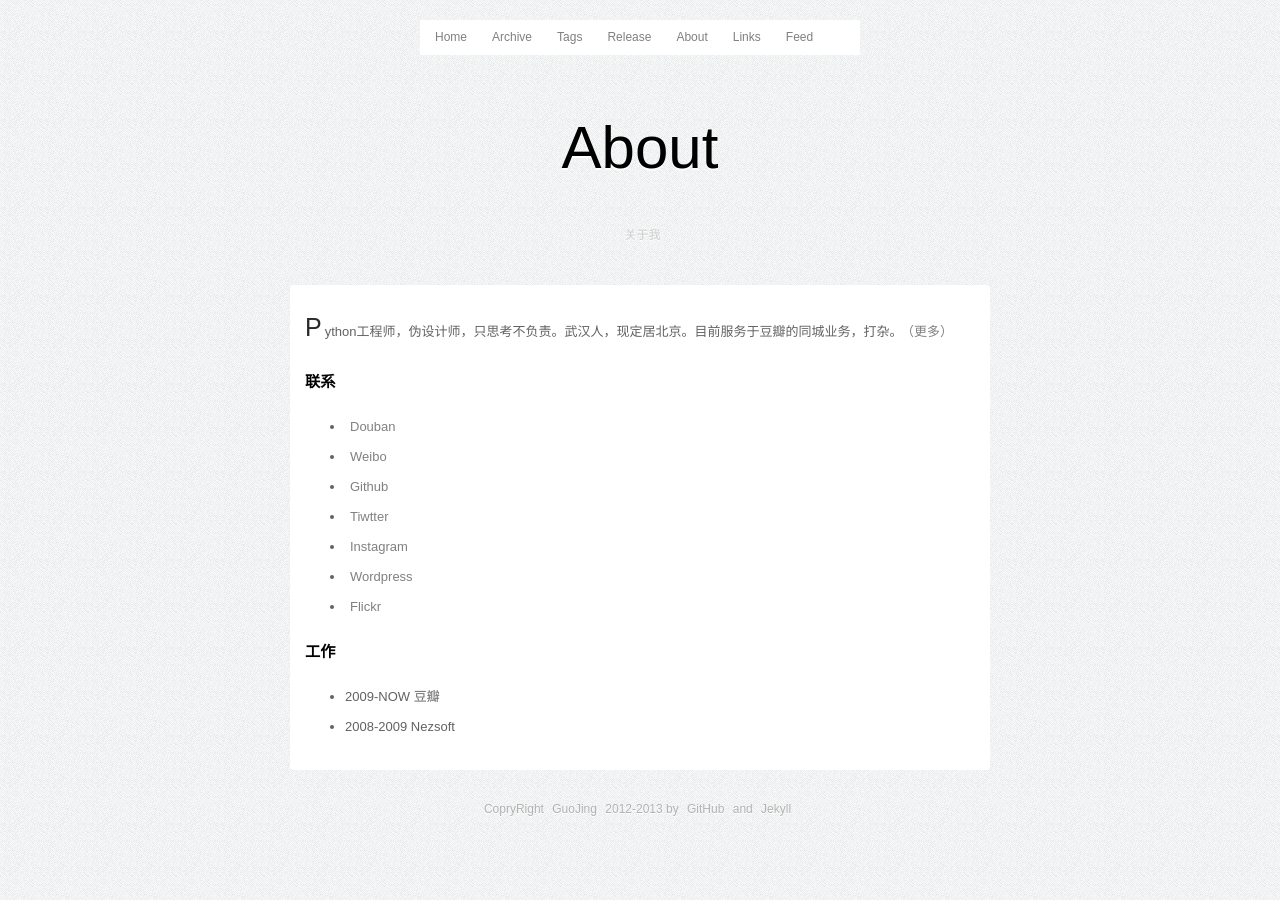
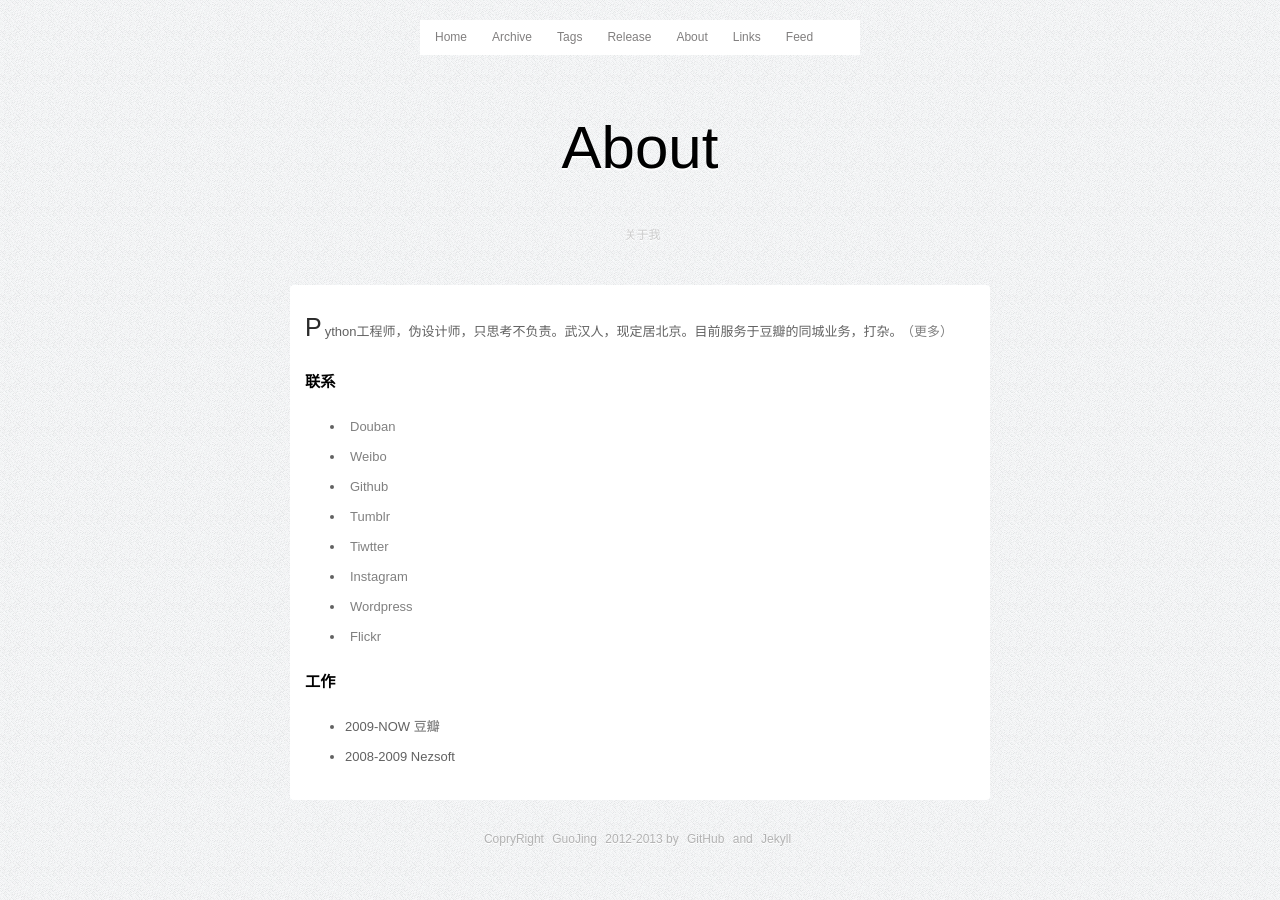
Before and after one commit to zwitzwit/guojing.github.com, a Jekyll site: the page built from about/index.md, in a window 1280 px wide. Built offline with Jekyll 4.4.1, drawn with Linux system fonts in a browser that asks for light colours; Markdown is read by kramdown in place of the engine named in the settings.

Commit message:
add tumblr url

```diff
--- a/about/index.md
+++ b/about/index.md
@@ -10,6 +10,7 @@ Python工程师，伪设计师，只思考不负责。武汉人，现定居北
 * [Douban](http://www.douban.com/people/JGuo/)
 * [Weibo](http://weibo.com/soundbbg/)
 * [Github](http://www.github.com/guojing)
+* [Tumblr](http://jguoer.tumblr.com/)
 * [Tiwtter](https://twitter.com/guojing)
 * [Instagram](http://instagram.com/soundbbg)
 * [Wordpress](http://soundbbg.wordpress.com)
```
